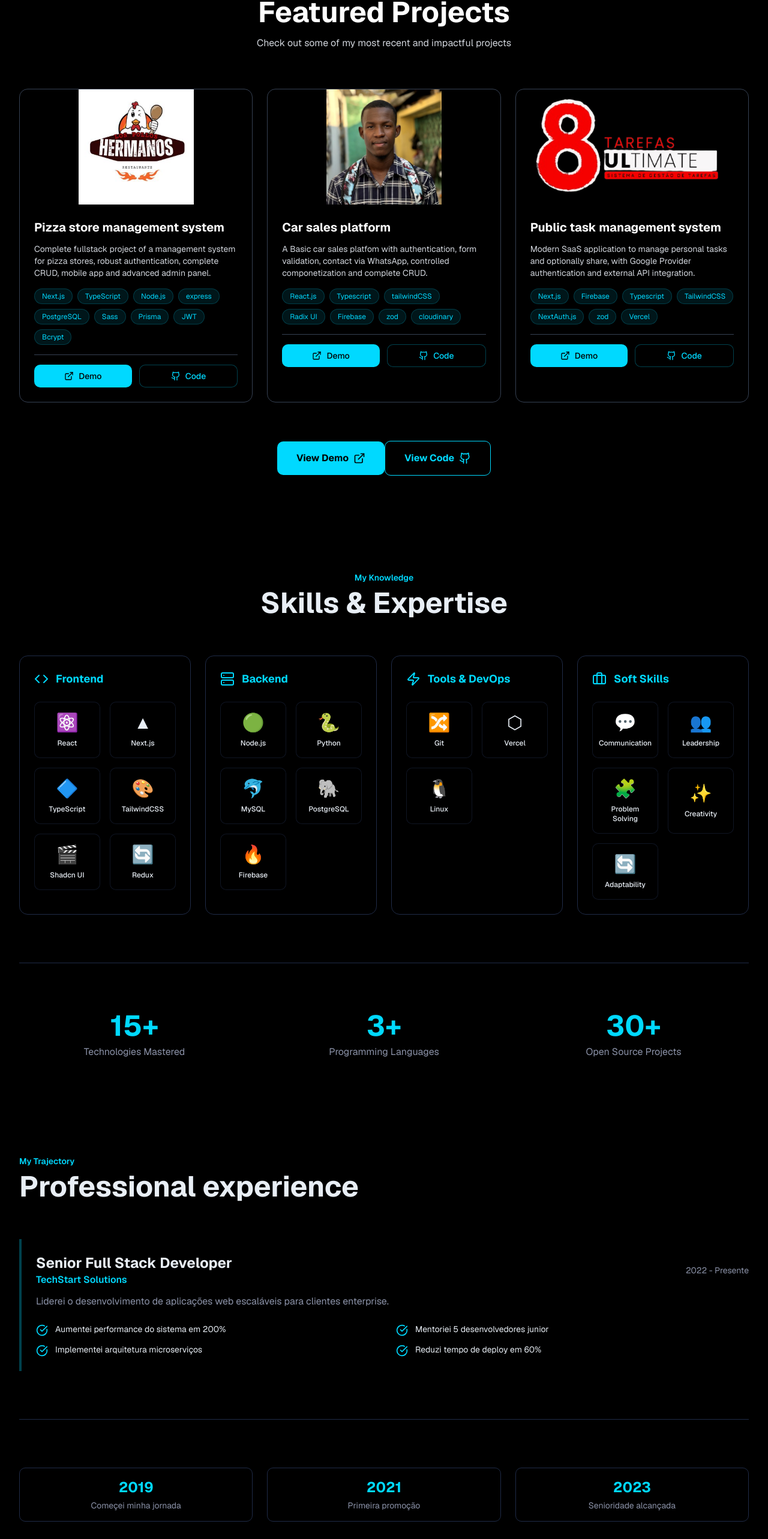
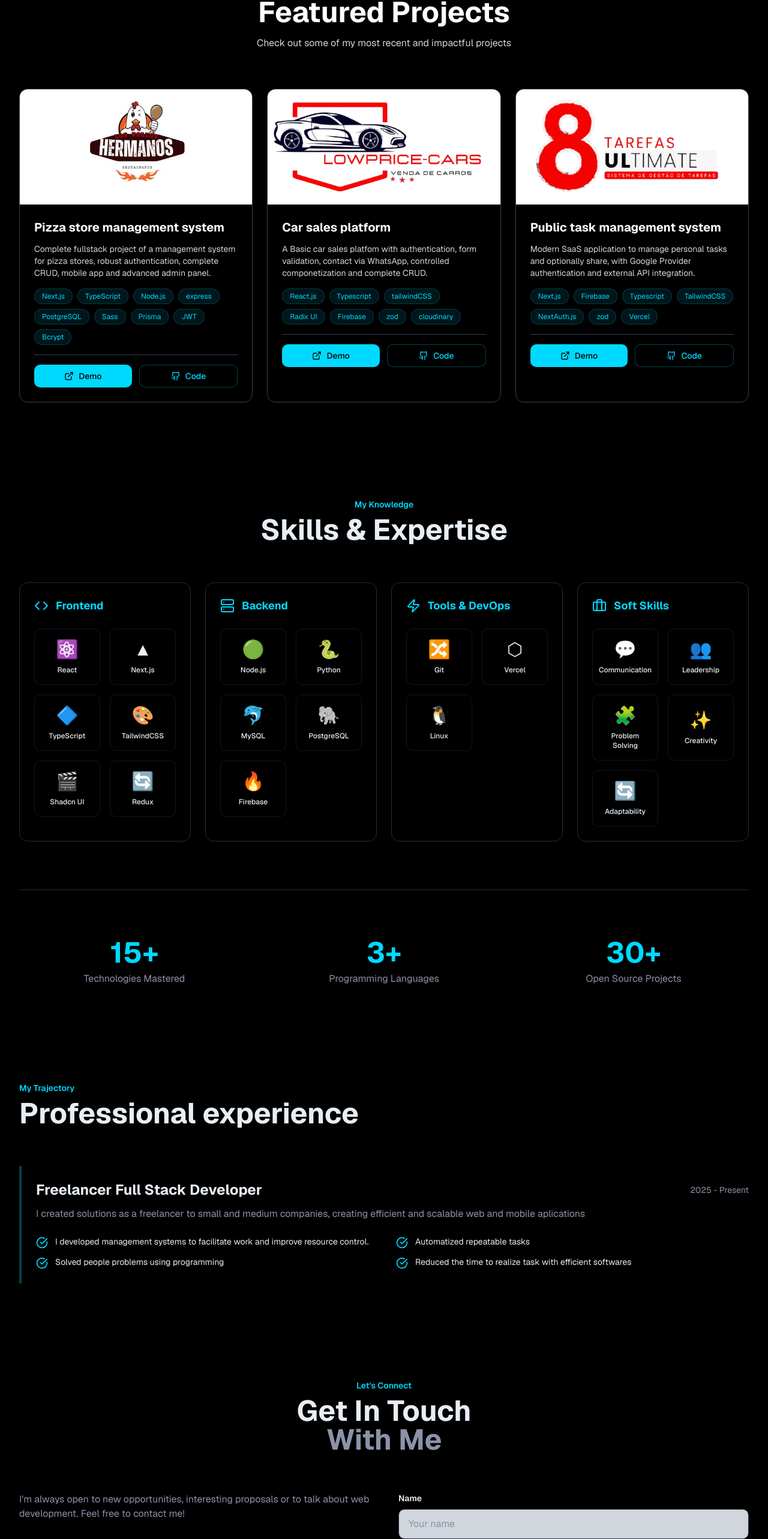
Before and after one commit to EmilioBranquinho/my-portfolio, a Next.js app: page / in a window 1280 px wide. Shown: the part 938-3504 px from the top of the page at 60% size. Built offline with nearby package versions, Linux system fonts and the light colour scheme.

Commit message:
feat: improved some things in UX/UI and added the CV to download

```diff
--- a/src/components/experience.tsx
+++ b/src/components/experience.tsx
@@ -4,7 +4,7 @@ import { CheckCircle } from 'lucide-react';
 
 interface ExperienceItem {
   id: number;
-  company: string;
+  // company: string;
   position: string;
   period: string;
   description: string;
@@ -14,15 +14,15 @@ interface ExperienceItem {
 const experiences: ExperienceItem[] = [
   {
     id: 1,
-    company: 'TechStart Solutions',
-    position: 'Senior Full Stack Developer',
-    period: '2022 - Presente',
-    description: 'Liderei o desenvolvimento de aplicações web escaláveis para clientes enterprise.',
+    // company: 'TechStart Solutions',
+    position: 'Freelancer Full Stack Developer',
+    period: '2025 - Present',
+    description: 'I created solutions as a freelancer to small and medium companies, creating efficient and scalable web and mobile aplications',
     achievements: [
-      'Aumentei performance do sistema em 200%',
-      'Mentoriei 5 desenvolvedores junior',
-      'Implementei arquitetura microserviços',
-      'Reduzi tempo de deploy em 60%',
+      'I developed management systems to facilitate work and improve resource control.',
+      'Automatized repeatable tasks',
+      'Solved people problems using programming',
+      'Reduced the time to realize task with efficient softwares',
     ],
   },
 ];
@@ -50,7 +50,7 @@ export default function Experience() {
                 <div className="flex flex-col md:flex-row md:items-center md:justify-between mb-3">
                   <div>
                     <h3 className="text-2xl font-bold text-foreground">{exp.position}</h3>
-                    <p className="text-primary font-semibold">{exp.company}</p>
+                    {/* <p className="text-primary font-semibold">{exp.company}</p> */}
                   </div>
                   <span className="text-sm text-muted-foreground mt-2 md:mt-0">{exp.period}</span>
                 </div>
@@ -75,7 +75,7 @@ export default function Experience() {
           ))}
         </div>
 
-        {/* Timeline Badge */}
+        {/* Timeline Badge
         <div className="mt-20 grid grid-cols-1 md:grid-cols-3 gap-6 pt-20 border-t border-border">
           {[
             { year: '2019', label: 'Começei minha jornada' },
@@ -91,7 +91,7 @@ export default function Experience() {
               <p className="text-sm text-muted-foreground mt-1">{milestone.label}</p>
             </div>
           ))}
-        </div>
+        </div> */}
       </div>
     </section>
   );
--- a/src/components/hero.tsx
+++ b/src/components/hero.tsx
@@ -70,7 +70,7 @@ export default function Hero() {
               <Mail size={18} className="group-hover:translate-x-1 transition-transform" />
             </a> */}
             <a
-              href="/cv.pdf"
+              href="/Emilio Branquinho CV.pdf"
               download
               className="border border-primary text-primary px-8 py-3 rounded-lg font-semibold flex items-center gap-2 hover:bg-white/10 transition-all duration-300 justify-center"
             >
--- a/src/components/projects.tsx
+++ b/src/components/projects.tsx
@@ -39,12 +39,11 @@ const projects: Project[] = [
     title: 'Car sales platform',
     description:
       'A Basic car sales platfom with authentication, form validation,  contact via WhatsApp, controlled componetization and complete CRUD.',
-    image: 'profile-picture.png',
+    image: '/lowprice-cars-logo.png',
     tags: ['React.js', 'Typescript', 'tailwindCSS', 'Radix UI', 'Firebase', 'zod', 'cloudinary'],
     bg: "#000",
-    frontend: "https://github.com/EmilioBranquinho/my-portfolio",
-    link: '#',
-    github: '#',
+    link: 'https://lowprice-cars.vercel.app',
+    github: 'https://github.com/EmilioBranquinho/lowprice-cars',
   },
   {
     id: 3,
@@ -52,10 +51,10 @@ const projects: Project[] = [
     description:
       'Modern SaaS application to manage personal tasks and optionally share, with Google Provider authentication and external API integration.',
     image: '/tarefas-ultimate-logo.png',
-    tags: ['Next.js', 'Firebase', 'Typescript' ,'TailwindCSS', 'NextAuth.js', 'zod' ,'Vercel'],
+    tags: ['Next.js', 'Firebase', 'Typescript' ,'TailwindCSS', 'NextAuth.js', 'zod','Vercel'],
     bg: "#FFF",
-    link: '#',
-    github: '#',
+    link: 'https://tarefas-ultim8.vercel.app',
+    github: 'https://github.com/EmilioBranquinho/tarefas-ultimate',
   },
   // {
   //   id: 4,
@@ -110,7 +109,7 @@ export default function Projects() {
               style={{ animationDelay: `${index * 0.1}s` }}
             >
               {/* Image Container */}
-              <div className={`relative h-48 overflow-hidden bg-[${project.bg}]`}>
+              <div className={`relative h-48 overflow-hidden bg-[#FFF]`}>
                 <Image
                   src={project.image}
                   alt={project.title}
@@ -150,7 +149,8 @@ export default function Projects() {
                     Demo
                   </a>
                   <Link
-                    href={`/project/github?frontend=${project.frontend}&backend=${project.backend}&mobile=${project.mobile}`}
+
+                    href={!project.frontend && !project.backend && !project.mobile ? `${project.github}` : `/project/github?frontend=${project.frontend}&backend=${project.backend}&mobile=${project.mobile}`}
                     className="flex-1 flex items-center justify-center gap-2 bg-black border border-primary/30 text-primary py-2 rounded-lg hover:bg-primary/10 transition-all duration-300 text-sm font-medium"
                   >
                     <Github size={16} />
@@ -162,23 +162,6 @@ export default function Projects() {
           ))}
         </div>
 
-        {/* CTA */}
-        <div className="mt-16 text-center animate-fade-in-up">
-          <a
-            href="#"
-            className="inline-flex items-center gap-2 px-8 py-4 bg-gradient-to-r from-primary to-primary text-black font-bold rounded-lg hover:shadow-2xl hover:shadow-primary/30 transition-all duration-300 transform hover:scale-105"
-          >
-            View Demo
-            <ExternalLink size={20} />
-          </a>
-          <a
-            href="#"
-            className="inline-flex items-center gap-2 px-8 py-4 border border-primary text-primary font-bold rounded-lg hover:bg-primary/10 transition-all duration-300"
-          >
-            View Code
-            <Github size={20} />
-          </a>
-        </div>
       </div>
     </section>
   );
```
Also changed, not shown: public/lowprice-cars-logo.png (added), 1 other file (tests, documents, lock files or other folders).
